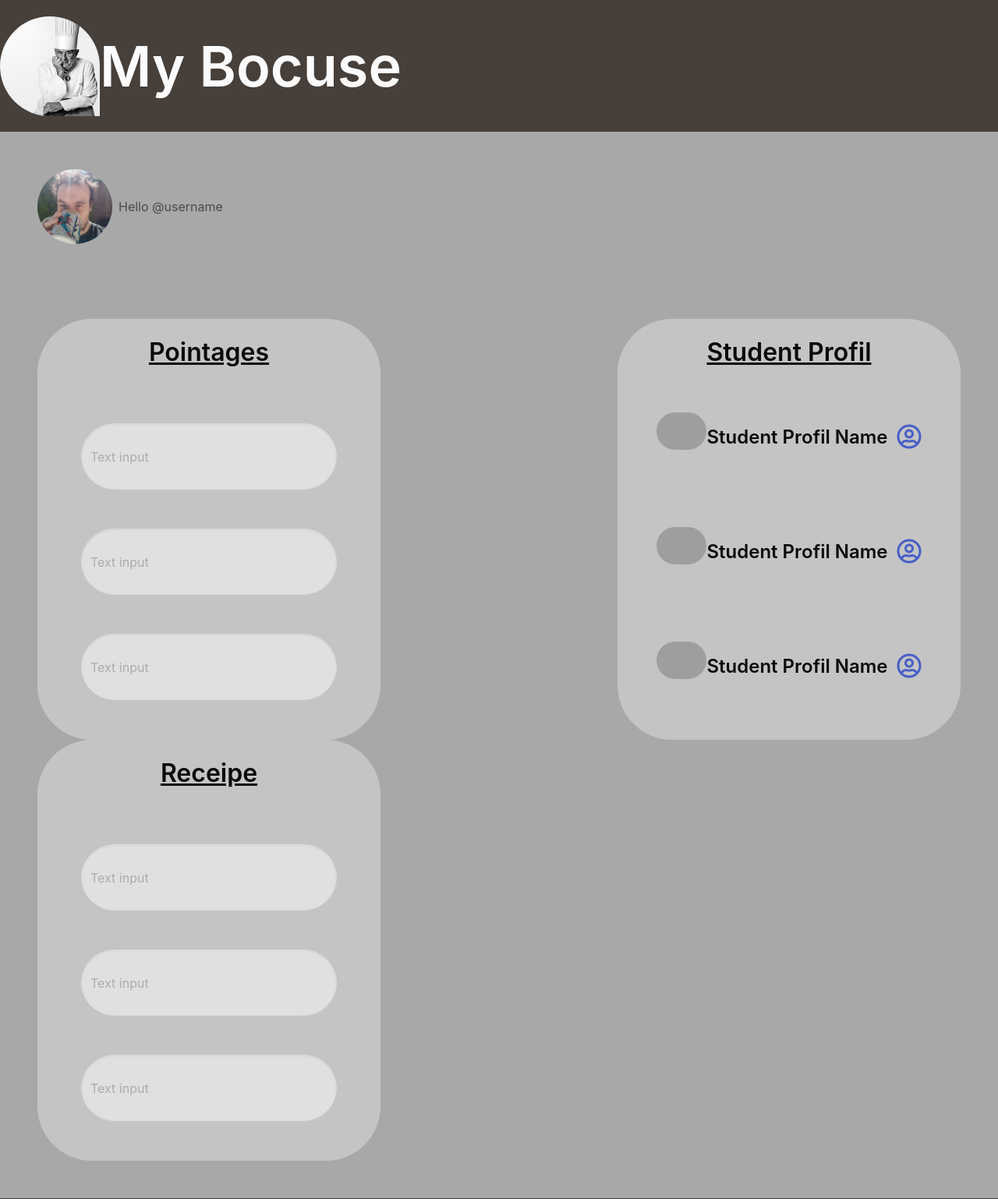
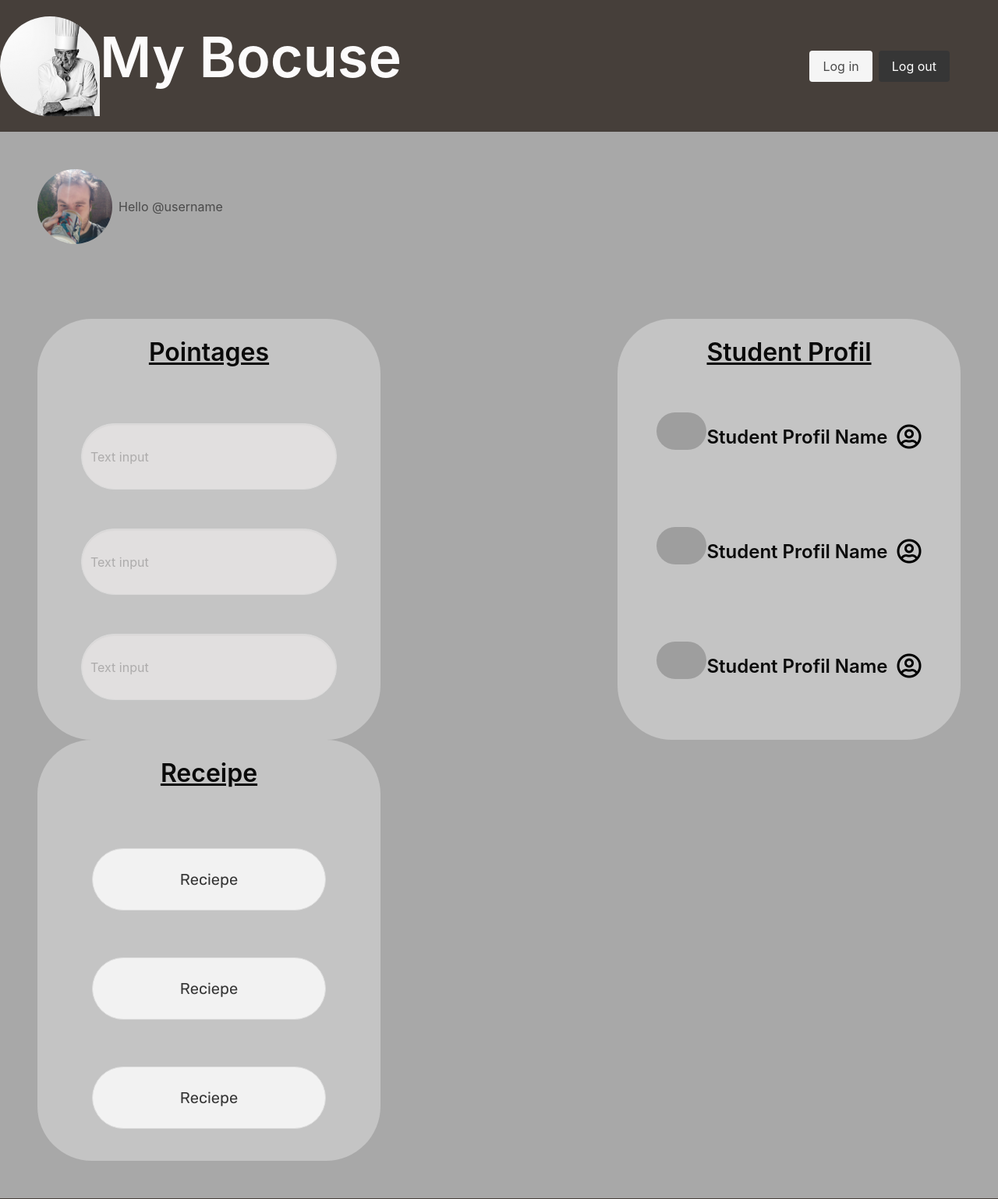
Before and after one commit to NalessoAxel/projet_mybocuse, a PHP site: page /includes/chefProfile.php in a window 1280 px wide; the page is wider, and only the part inside the window is pictured. Shown: the top 1538 px of that part at 78% size. Run offline with PHP 8.4, Linux system fonts and the light colour scheme; some libraries are stand-ins or nearby versions; grey boxes are pictures that could not be loaded.

Commit message:
Front Add modal on chefprofilpage on reciepe part, add log in and log out button on navbar

```diff
--- a/includes/chefProfile.php
+++ b/includes/chefProfile.php
@@ -64,9 +64,71 @@
         </div>
         <div class="container card-reciepe  is-flex is-flex-direction-column is-align-items-center">
             <h3 class="title is-3 has-text-black">Receipe</h3>
-            <input class="input" type="text" placeholder="Text input">
-            <input class="input" type="text" placeholder="Text input">
-            <input class="input" type="text" placeholder="Text input">
+
+            <button class="button is-medium" id="button"> Reciepe</button>
+            <div class="modal" id="page-modal">
+            <div class="modal-background"></div>
+            <div class="modal-content">
+            <div class="card">
+                            <div class="card-content">
+                              <p class="title">
+                                "Here the title of the reciepe"
+                              </p>
+                              <p class="subtitle">
+                                "Here the date of the reciepe"
+                              </p>
+                              <p>
+                                "Name of the student"
+
+                              </p>
+                            </div>
+                      </div>
+            </div>
+            <button class="modal-close is-large" aria-label="close"></button>
+            </div>
+            <button class="button is-medium" id="button2">Reciepe</button>
+            <div class="modal" id="page-modal2">
+            <div class="modal-background"></div>
+            <div class="modal-content">
+            <div class="card">
+                            <div class="card-content">
+                              <p class="title">
+                                "Here the title of the reciepe"
+                              </p>
+                              <p class="subtitle">
+                                "Here the date of the reciepe"
+                              </p>
+                              <p>
+                                "Name of the student"
+
+                              </p>
+                            </div>
+                      </div>
+            </div>
+            <button class="modal-close is-large" aria-label="close"></button>
+            </div>
+            <button class="button is-medium" id="button3">Reciepe</button>
+            <div class="modal" id="page-modal3">
+            <div class="modal-background"></div>
+            <div class="modal-content">
+            <div class="card">
+                            <div class="card-content">
+                              <p class="title">
+                                "Here the title of the reciepe"
+                              </p>
+                              <p class="subtitle">
+                                "Here the date of the reciepe"
+                              </p>
+                              <p>
+                                "Name of the student"
+
+                              </p>
+                            </div>
+                      </div>
+            </div>
+            <button class="modal-close is-large" aria-label="close"></button>
+            </div>
+
         </div>
     </div>
     </section>
@@ -75,5 +137,6 @@
 
 
 <?php include 'footer.php'; ?>
+<script src="../js/modal.js"></script>
 </body>
 </html>
--- a/includes/navbar.php
+++ b/includes/navbar.php
@@ -7,6 +7,20 @@
         <img src="../assets/paul_bocuse.jpeg" alt="mybocuse logo">
       </figure>
     </div>
-    <h1 class="title is-justify-content-center">My Bocuse</h1>
+
+    <p class="title is-justify-content-center">My Bocuse</p>
+    <div class="navbar-end">
+      <div class="navbar-item">
+        <div class="buttons">
+
+          <a class="button is-light">
+            Log in
+          </a>
+          <a class="button is-dark">
+            Log out
+          </a>
+        </div>
+      </div>
+    </div>
     </div>
   </nav>
--- a/style.css
+++ b/style.css
@@ -5,7 +5,7 @@ body {
 /* NAVBAR */
 
 nav.navbar {
-    width: 1440px;
+
     height: 169px;
     background-color: #463F3A;
 
@@ -106,6 +106,34 @@ h3.title {
 .container.profil-acces {
     margin-bottom: 62px;
 }
+.modal-card, .modal-content {
+
+    overflow: auto;
+    position: relative;
+
+    top: 30%;
+}
+#page-modal > div.modal-content > div > div > p.title {
+    font-size: 72px;
+    line-height: 85px;
+    display: flex;
+    justify-content: center;
+    color: black;
+}
+.button.is-medium{
+    width: 300px;
+    height: 80px;
+    background: #F2F2F2;
+    border-radius: 50px;
+    margin: 30px 0;
+}
+a {
+    color: black;
+}
+a:hover {
+    color:#463F3A;
+}
+
 /* STUDENT PROFIL */
 .card-pointage-student {
     margin-bottom: 43px;
```
Also changed, not shown: js/modal.js (added, +38 -0 lines), js/script.js (added).
